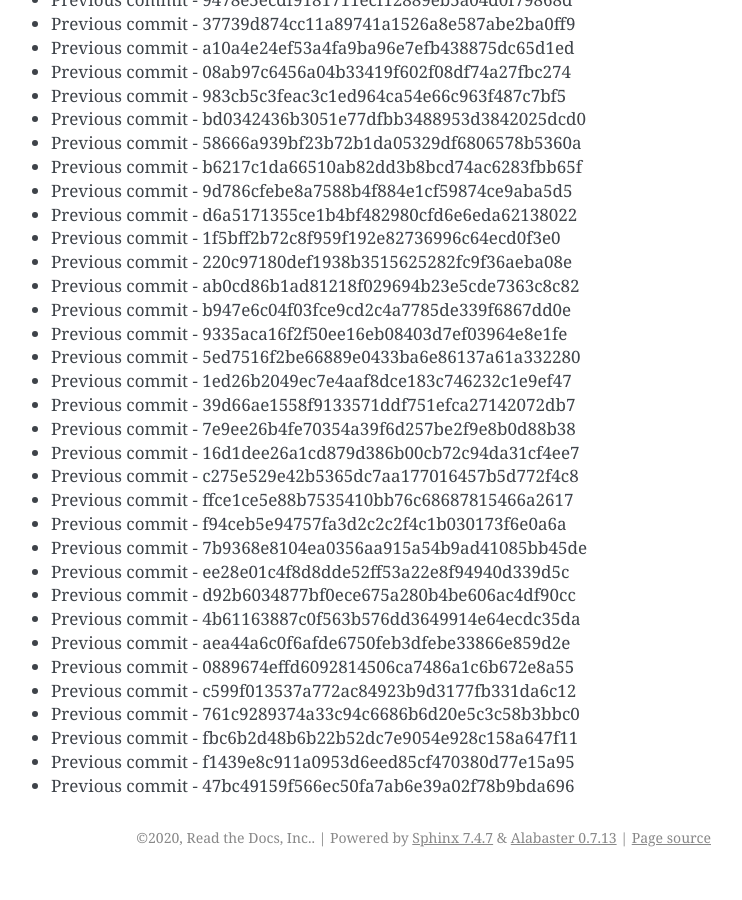
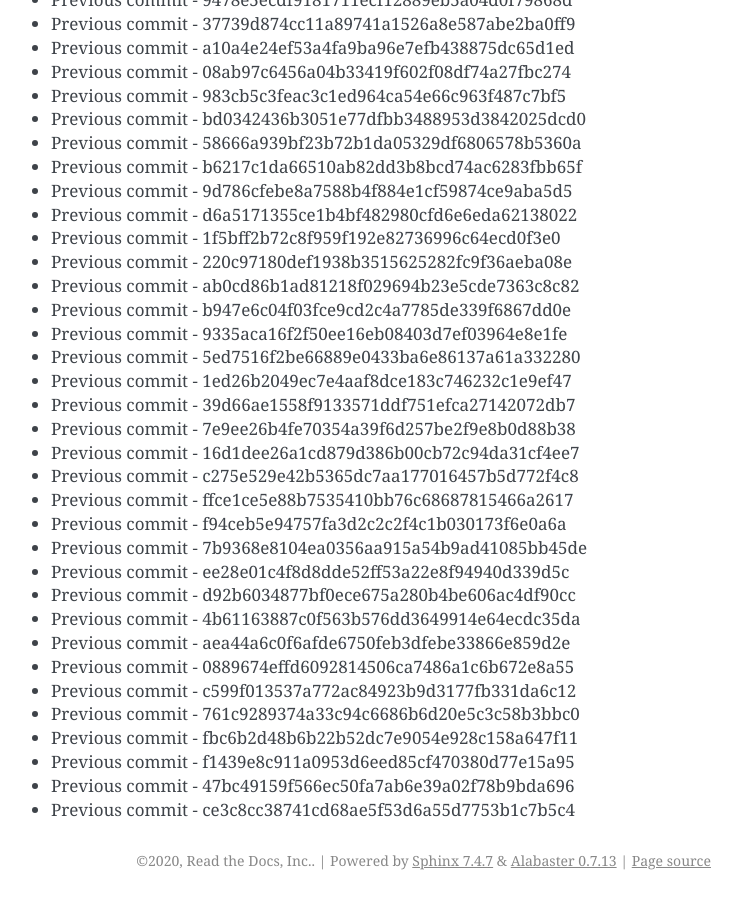
Before and after one commit to readthedocs/rtd-git-stresstest, a Sphinx documentation site: the page built from docs/updates.rst, in a window 1280 px wide and 900 px high, scrolled down 13672 px. Shown: the whole window, without its empty margins (399-1141 px from the left). Built offline with Sphinx 7.4.7, drawn with Linux system fonts in a browser that asks for light colours; before the commit the page ends 14549 px from its top, so only the background shows below that.

Commit message:
Generating commit from previous: ce3c8cc38741cd68ae5f53d6a55d7753b1c7b5c4

```diff
--- a/docs/updates.rst
+++ b/docs/updates.rst
@@ -606,3 +606,4 @@ It can be tested for any performance characteristics.
 * Previous commit - fbc6b2d48b6b22b52dc7e9054e928c158a647f11
 * Previous commit - f1439e8c911a0953d6eed85cf470380d77e15a95
 * Previous commit - 47bc49159f566ec50fa7ab6e39a02f78b9bda696
+* Previous commit - ce3c8cc38741cd68ae5f53d6a55d7753b1c7b5c4
```
